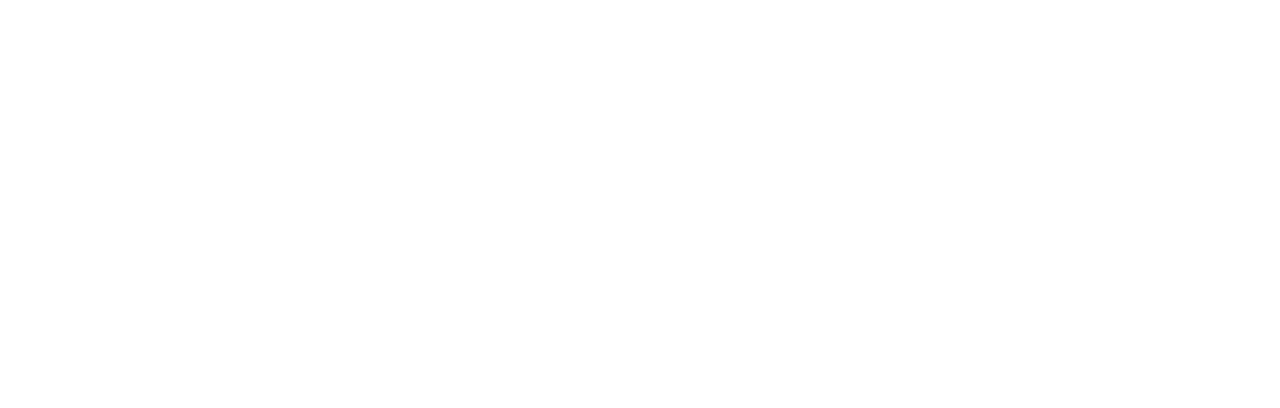
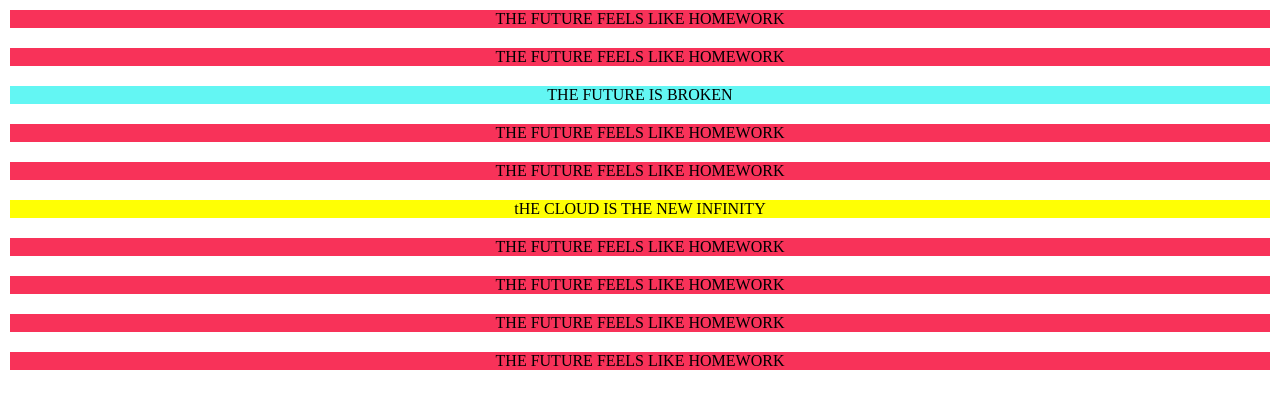
Before and after one commit to thibautherremans/2imd-dev-portfolio, a plain HTML site: page lab 2 - grid/thefuture/THEFUTURE.html in a window 1280 px wide. Drawn offline with Linux system fonts and the light colour scheme.

Commit message:
css aangemaakt en kleuren aangemaakt

```diff
--- a/lab 2 - grid/thefuture/THEFUTURE.html
+++ b/lab 2 - grid/thefuture/THEFUTURE.html
@@ -4,9 +4,21 @@
     <meta charset="UTF-8">
     <meta http-equiv="X-UA-Compatible" content="IE=edge">
     <meta name="viewport" content="width=device-width, initial-scale=1.0">
+    <link rel="stylesheet" href="./layout.css">
     <title>Document</title>
 </head>
 <body>
-
+    <div id="future">
+        <div id="r1">THE FUTURE FEELS LIKE HOMEWORK</div>
+        <div id="r2">THE FUTURE FEELS LIKE HOMEWORK</div>
+        <div id="b1">THE FUTURE IS BROKEN</div>
+        <div id="r3">THE FUTURE FEELS LIKE HOMEWORK</div>
+        <div id="r4">THE FUTURE FEELS LIKE HOMEWORK</div>
+        <div id="y1">tHE CLOUD IS THE NEW INFINITY</div>
+        <div id="r5">THE FUTURE FEELS LIKE HOMEWORK</div>
+        <div id="r6">THE FUTURE FEELS LIKE HOMEWORK</div>
+        <div id="r7">THE FUTURE FEELS LIKE HOMEWORK</div>
+        <div id="r8">THE FUTURE FEELS LIKE HOMEWORK</div>
+    </div>
 </body>
 </html>
--- /dev/null
+++ b/lab 2 - grid/thefuture/layout.css
@@ -0,0 +1,26 @@
+*{
+    padding: 0;
+    margin: 0;
+}
+/* COLORS OF THE BOXES */
+#r1,#r2,#r3,#r4,#r5,#r6,#r7,#r8{
+    background-color: #f83259;
+}
+#b1{
+   background-color: #63f6f3;
+}
+#y1{
+    background-color:#ffff04;
+}
+
+/* GRID SIZING */
+
+#future{
+    display:grid;
+    grid-template-rows: repeat(10, 1fr);
+}
+
+#future div{
+    margin: 10px;
+    text-align: center;
+}
```
